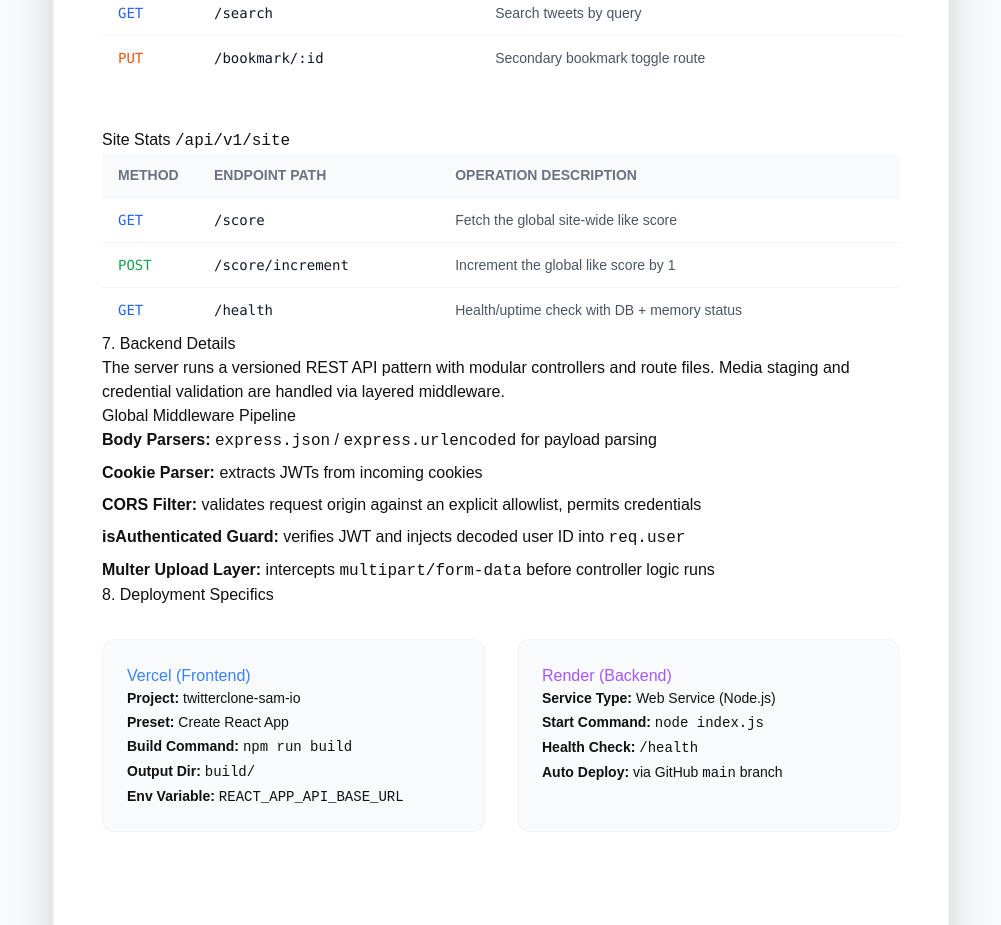
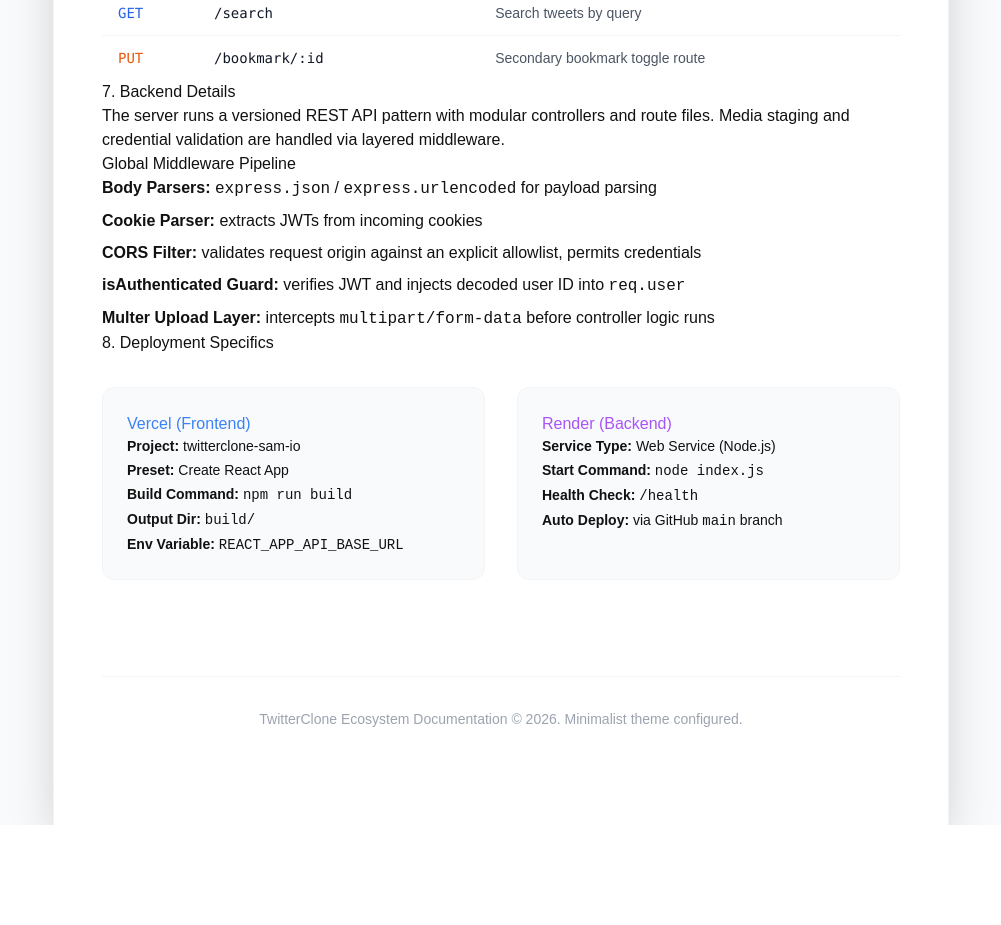
Before and after one commit to Samarthpagaria/Twitter-Clone, a React (Create React App) app in the folder frontend/: page /docs in a window 1280 px wide. Shown: the part 3300-4225 px from the top of the page, without its empty margins (139-1140 px from the left). After the commit the page ends 4125 px from the top, so only its background shows below. Built offline with nearby package versions, Linux system fonts and the light colour scheme; no server answers.

Commit message:
docs: remove site stats route table

```diff
--- a/frontend/src/components/Docs.js
+++ b/frontend/src/components/Docs.js
@@ -235,23 +235,7 @@ const Docs = () => {
             </table>
           </div>
 
-          <h3 className="mt-12">Site Stats <code>/api/v1/site</code></h3>
-          <div className="overflow-x-auto">
-            <table className="min-w-full text-sm text-left">
-              <thead className="text-gray-500 bg-gray-50 dark:bg-zinc-800/50 uppercase">
-                <tr>
-                  <th className="px-4 py-3 border-b border-gray-100 dark:border-zinc-800/50 w-24">Method</th>
-                  <th className="px-4 py-3 border-b border-gray-100 dark:border-zinc-800/50">Endpoint Path</th>
-                  <th className="px-4 py-3 border-b border-gray-100 dark:border-zinc-800/50">Operation Description</th>
-                </tr>
-              </thead>
-              <tbody className="divide-y divide-gray-100 dark:divide-zinc-800/50">
-                <tr><td className="px-4 py-3 font-mono text-blue-600 dark:text-blue-400">GET</td><td className="px-4 py-3 font-mono text-gray-900 dark:text-gray-300">/score</td><td className="px-4 py-3 text-gray-600 dark:text-gray-400">Fetch the global site-wide like score</td></tr>
-                <tr><td className="px-4 py-3 font-mono text-green-600 dark:text-green-400">POST</td><td className="px-4 py-3 font-mono text-gray-900 dark:text-gray-300">/score/increment</td><td className="px-4 py-3 text-gray-600 dark:text-gray-400">Increment the global like score by 1</td></tr>
-                <tr><td className="px-4 py-3 font-mono text-blue-600 dark:text-blue-400">GET</td><td className="px-4 py-3 font-mono text-gray-900 dark:text-gray-300">/health</td><td className="px-4 py-3 text-gray-600 dark:text-gray-400">Health/uptime check with DB + memory status</td></tr>
-              </tbody>
-            </table>
-          </div>
+
 
           <h2>7. Backend Details</h2>
           <p>The server runs a versioned REST API pattern with modular controllers and route files. Media staging and credential validation are handled via layered middleware.</p>
```
Also changed, not shown: 1 other file (tests, documents, lock files or other folders).
